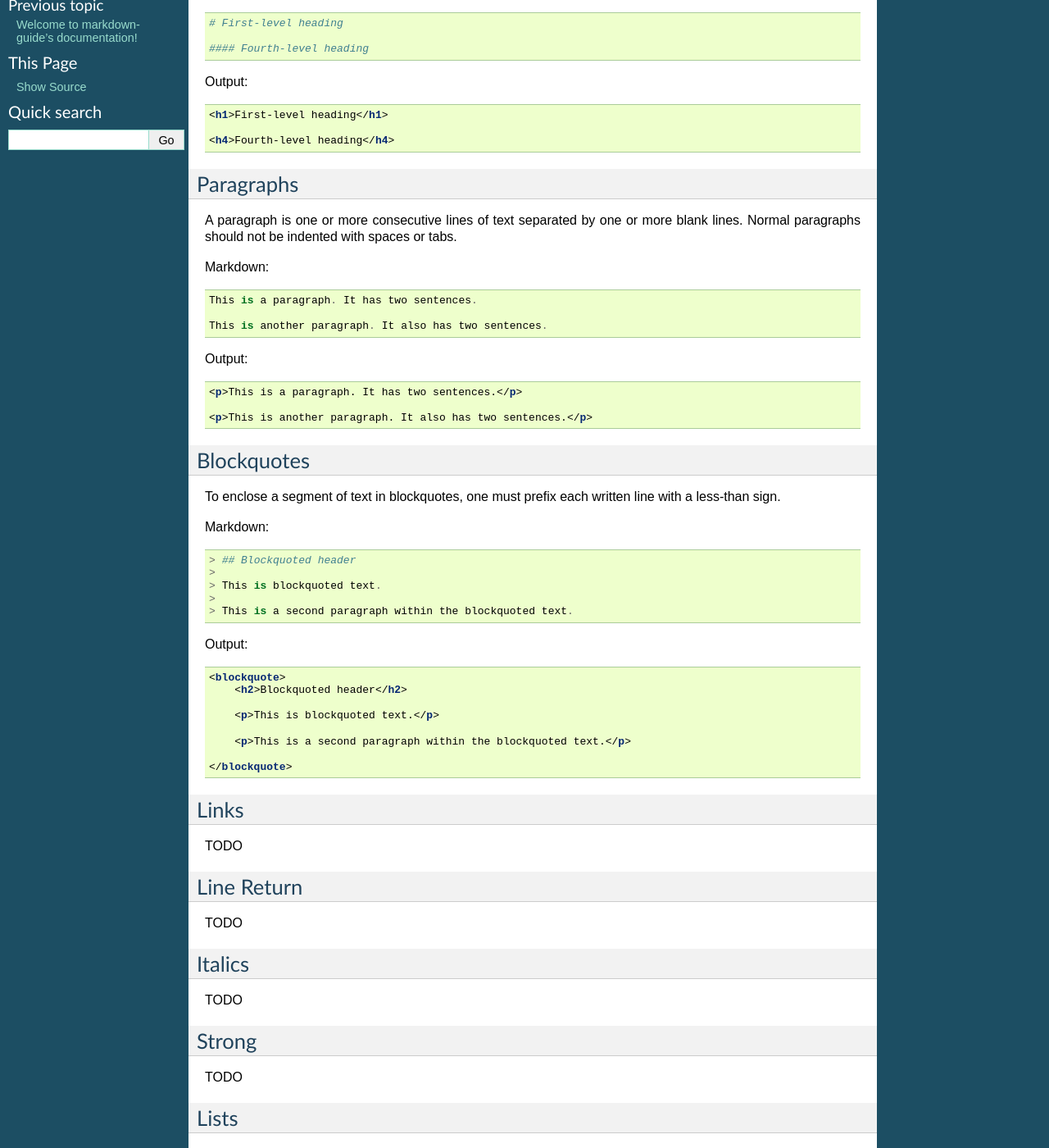
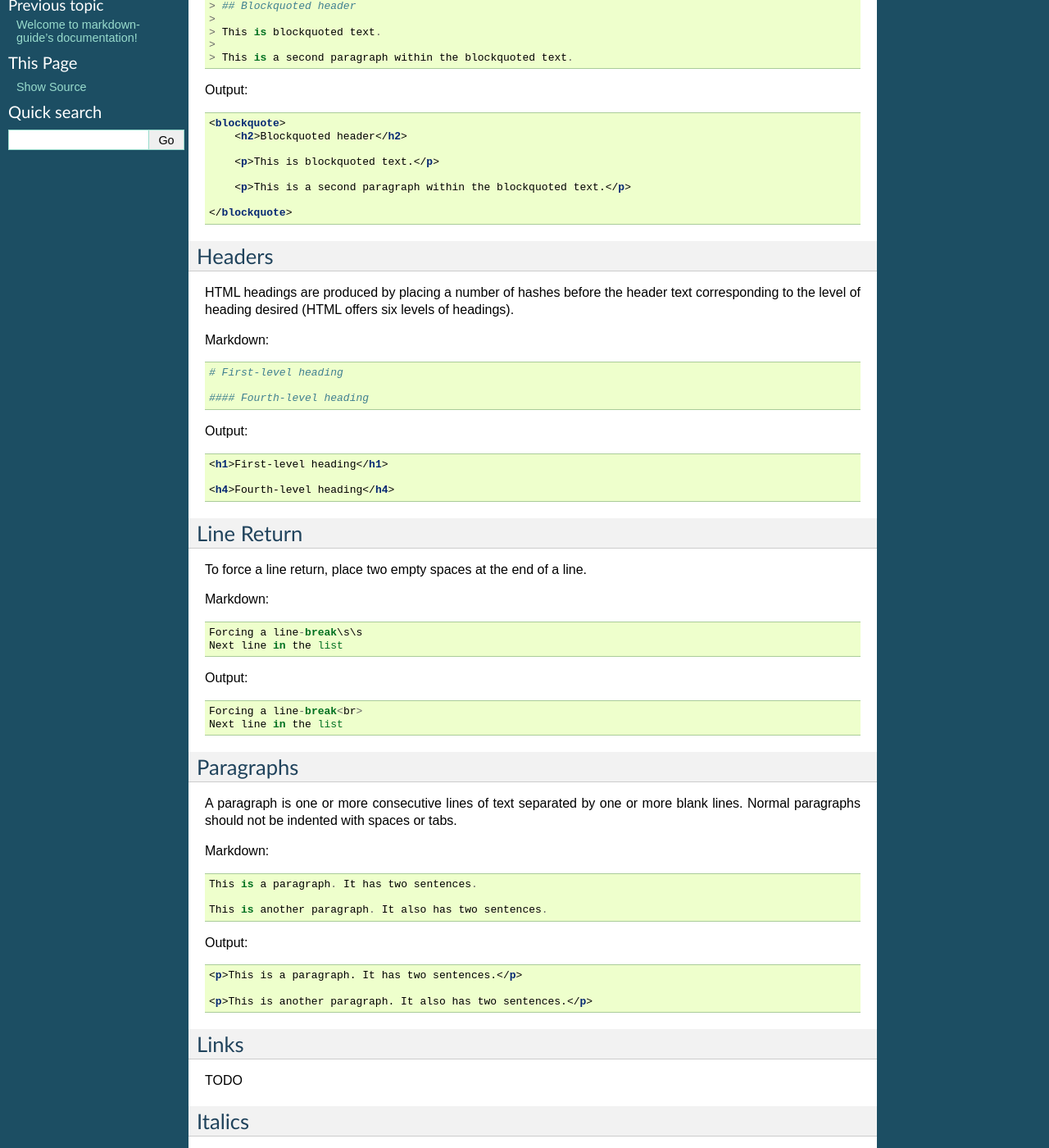
Before and after one commit to joaedwar/markdown-guide, a Sphinx documentation site: the page built from docs/basics.rst, in a window 1280 px wide and 1400 px high, scrolled down 265 px. Shown: the whole window at 82% size. Built offline with Sphinx 7.4.7, drawn with Linux system fonts in a browser that asks for light colours; some of the changed text lies outside the part shown.

Commit message:
line breaks and alphabetizing

```diff
--- a/docs/basics.rst
+++ b/docs/basics.rst
@@ -3,47 +3,6 @@ Markdown Basics
 ================
 
 This should cover 99% of your Markdown needs.
-
-Headers
-========
-
-HTML headings are produced by placing a number of hashes before the header
-text corresponding to the level of heading desired (HTML offers six levels of
-headings).
-
-Markdown::
-
-    # First-level heading
-
-    #### Fourth-level heading
-
-Output:
-
-.. code-block:: html
-
-    <h1>First-level heading</h1>
-
-    <h4>Fourth-level heading</h4>
-
-Paragraphs
-===========
-
-A paragraph is one or more consecutive lines of text separated by one or more
-blank lines. Normal paragraphs should not be indented with spaces or tabs.
-
-Markdown::
-
-    This is a paragraph. It has two sentences.
-
-    This is another paragraph. It also has two sentences.
-
-Output:
-
-.. code-block:: html
-
-    <p>This is a paragraph. It has two sentences.</p>
-
-    <p>This is another paragraph. It also has two sentences.</p>
 
 Blockquotes
 ============
@@ -72,16 +31,71 @@ Output:
 
     </blockquote>
 
+Headers
+========
+
+HTML headings are produced by placing a number of hashes before the header
+text corresponding to the level of heading desired (HTML offers six levels of
+headings).
+
+Markdown::
+
+    # First-level heading
+
+    #### Fourth-level heading
+
+Output:
+
+.. code-block:: html
+
+    <h1>First-level heading</h1>
+
+    <h4>Fourth-level heading</h4>
+
+Line Return
+============
+
+To force a line return, place two empty spaces at the end of a line.
+
+Markdown::
+
+    Forcing a line-break\s\s
+    Next line in the list
+
+Output:
+
+.. code-block::
+
+    Forcing a line-break<br>
+    Next line in the list
+
+Paragraphs
+===========
+
+A paragraph is one or more consecutive lines of text separated by one or more
+blank lines. Normal paragraphs should not be indented with spaces or tabs.
+
+Markdown::
+
+    This is a paragraph. It has two sentences.
+
+    This is another paragraph. It also has two sentences.
+
+Output:
+
+.. code-block:: html
+
+    <p>This is a paragraph. It has two sentences.</p>
+
+    <p>This is another paragraph. It also has two sentences.</p>
+
 
 Links
 ============
 
 TODO
 
-Line Return
-============
 
-TODO
 
 Italics
 ========
```
